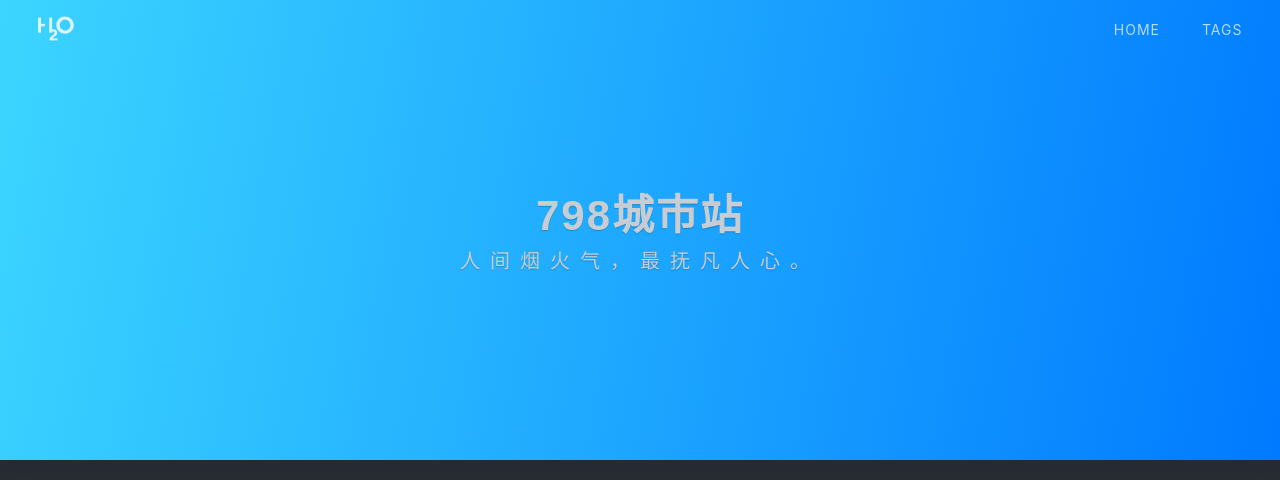
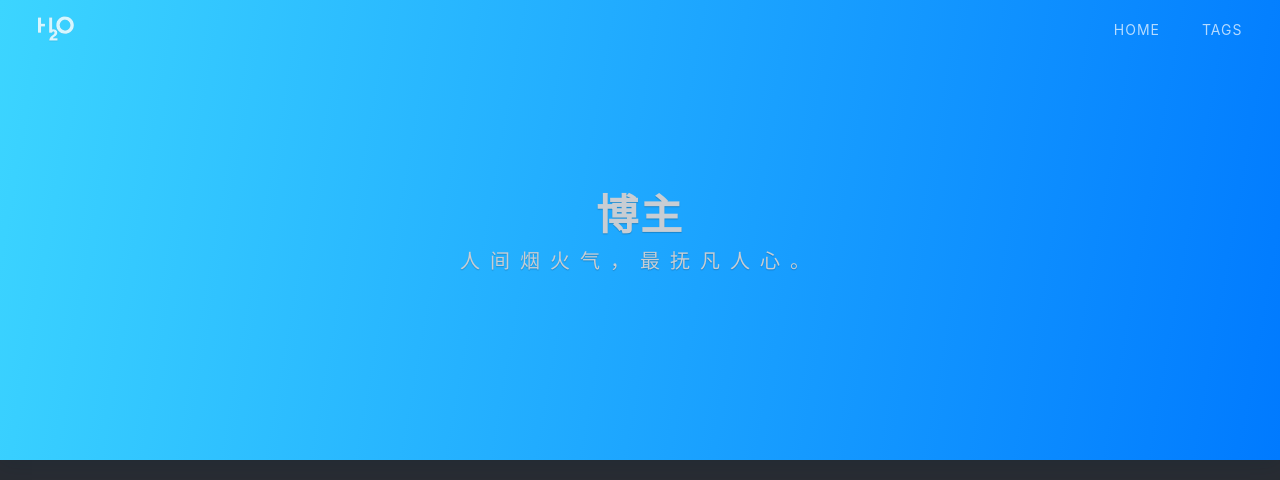
Before and after one commit to luwoor/luwoor.github.io, a Jekyll site: the page built from index.html, in a window 1280 px wide and 1335 px high. Shown: the top 480 px of the window. Built offline with Jekyll 4.4.1, drawn with Linux system fonts in a browser that asks for light colours; nearby versions of some CDN libraries; the list of posts is cut into pages by our own code; a style sheet for code colours, icons or effects is not loaded; grey boxes are pictures that could not be loaded.

Commit message:
Update index.html

```diff
--- a/index.html
+++ b/index.html
@@ -11,7 +11,7 @@ description: 人间烟火气，最抚凡人心。
     data-theme="{{ site.theme-color }}"
     style="{% if page.header-img %}background: url({{ page.header-img | relative_url }}) no-repeat center center; background-size: cover;{% endif %}"
 >
-    <h2>{{ page.home-title }}</h2>
+    <h2>{{ site.bio  }}</h2>
     <h3>{{ page.description }}</h3>
 </div>
 
```
